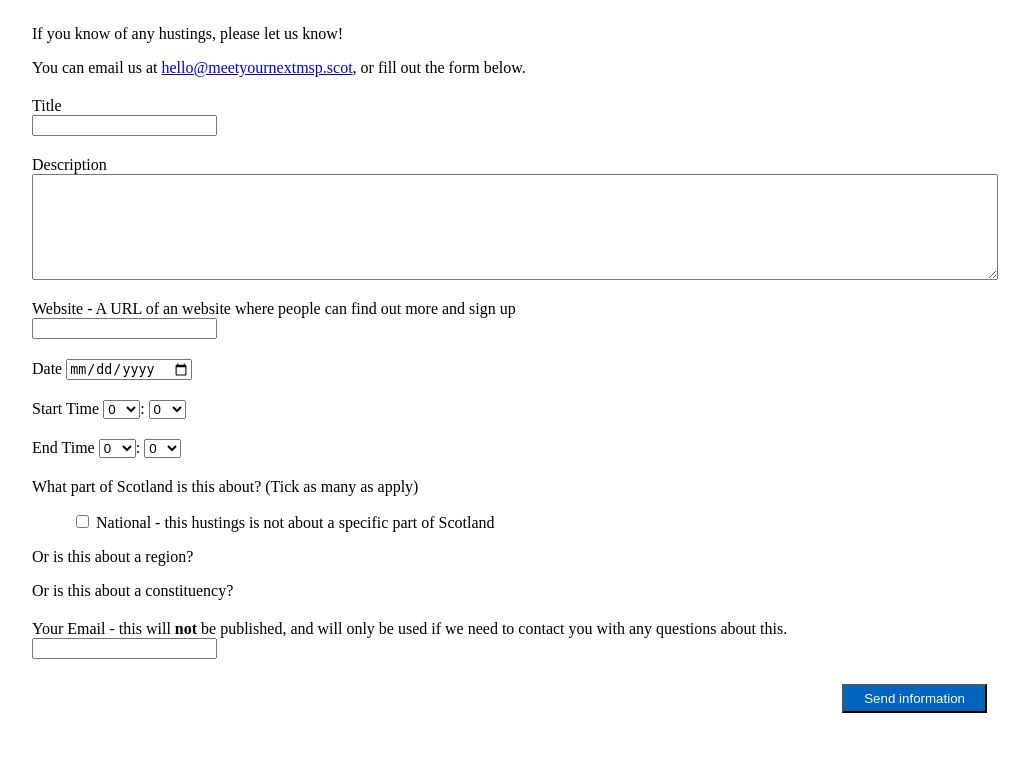
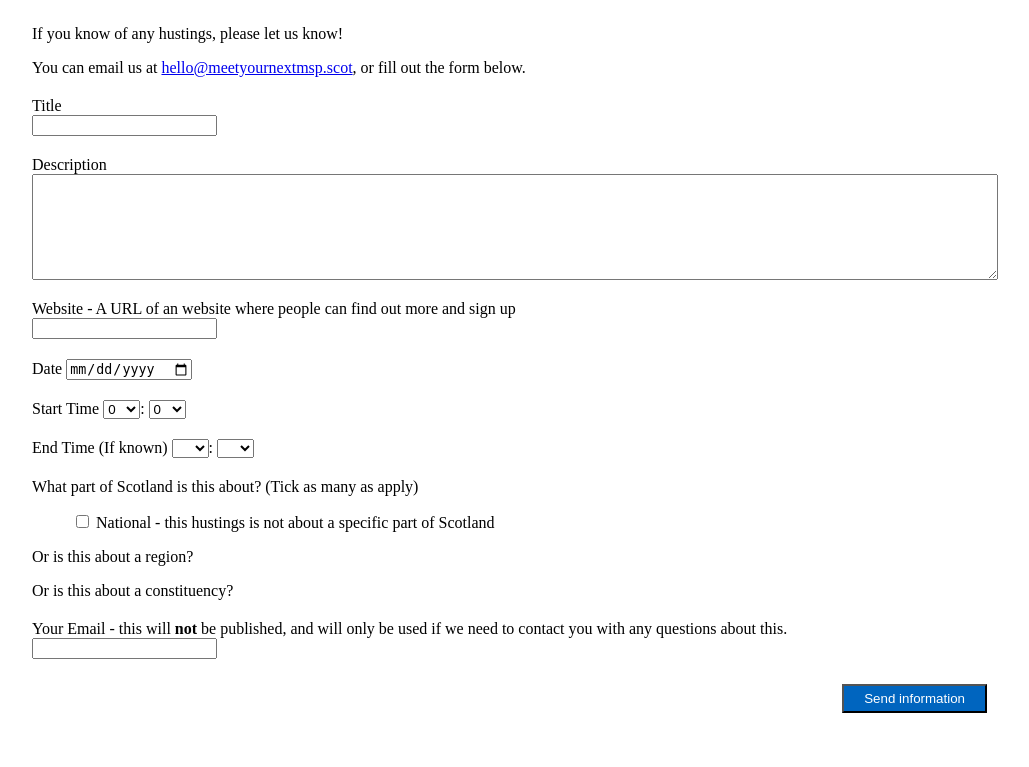
Before and after one commit to meetyournextmsp/website, a Flask app: page /contribute in a window 1280 px wide. Shown: the part 101-868 px from the top of the page, without its empty margins (128-1157 px from the left). Run offline with Flask 2, Linux system fonts and the light colour scheme; data that the repository does not hold is empty.

Commit message:
contribute: Make clear end time is optional

```diff
--- a/meetyournextmsp/templates/contribute.html
+++ b/meetyournextmsp/templates/contribute.html
@@ -56,13 +56,15 @@
     </div>
 
     <div class="input-group">
-      End Time
+      End Time (If known)
       <select name="end-time-hour">
+        <option value=""></option>
         {% for row in range(0,24) %}
           <option value="{{ row }}">{{ row }}</option>
         {% endfor %}
       </select>:
       <select name="end-time-minute">
+          <option value=""></option>
           <option value="00">0</option>
           <option value="15">15</option>
           <option value="30">30</option>
```
